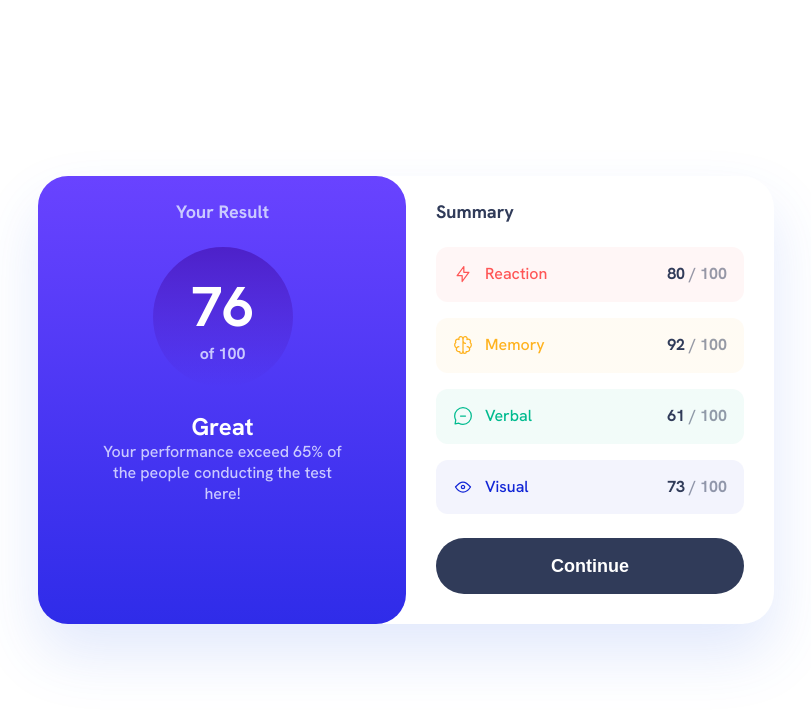
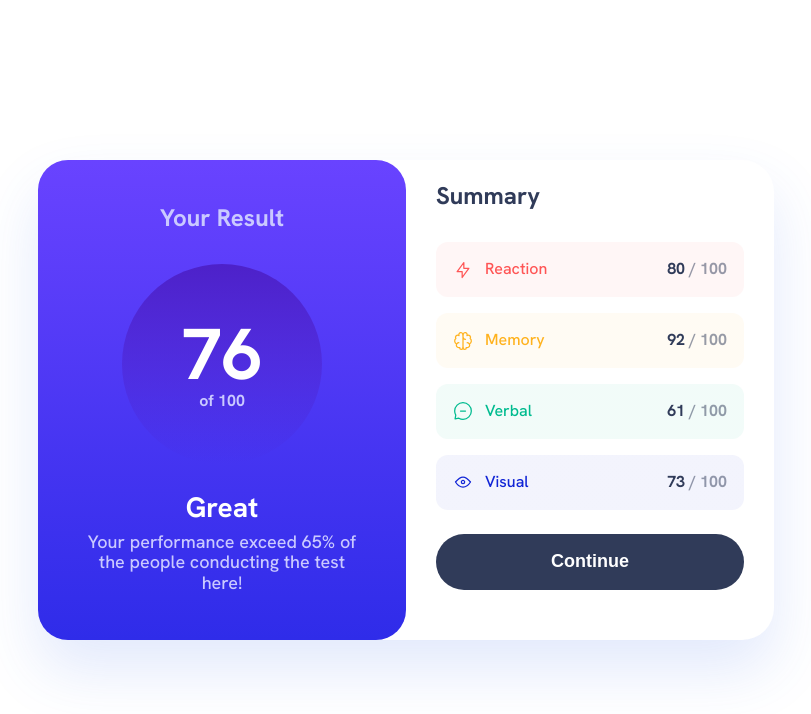
Before and after one commit to linusmanuel/summary-result, a plain HTML site: page index.html in a window 1280 px wide. Shown: the whole page, without its empty margins (234-1045 px from the left). Drawn offline with Linux system fonts and the light colour scheme.

Commit message:
make section results responsive

```diff
--- a/resources/css/b-result.css
+++ b/resources/css/b-result.css
@@ -38,6 +38,7 @@
   font-size: 24px;
   line-height: 31.27px;
   font-weight: var(--bold);
+  margin-bottom: 8px;
 }
 
 .b-result__description {
@@ -51,5 +52,31 @@
   .b-result {
     max-width: 368px;
     border-radius: 30px;
+    padding: 46px;
+  }
+
+  .b-result__average {
+    width: 200px;
+    height: 200px;
+  }
+
+  .b-result__value {
+    font-size: 72px;
+  }
+
+  .b-result__value-1 {
+    font-size: 18px;
+  }
+
+  .b-result__average {
+    margin-bottom: 28px;
+  }
+
+  .b-result__text {
+    font-size: 28px;
+  }
+
+  .b-result__description {
+    font-size: 18px;
   }
 }
--- a/resources/css/typograph.css
+++ b/resources/css/typograph.css
@@ -10,3 +10,10 @@ body {
   font-size: 18px;
   margin-bottom: 24px;
 }
+
+@media screen and (min-width: 992px) {
+  .c-title-3 {
+    font-size: 24px;
+    margin-bottom: 35px;
+  }
+}
```
